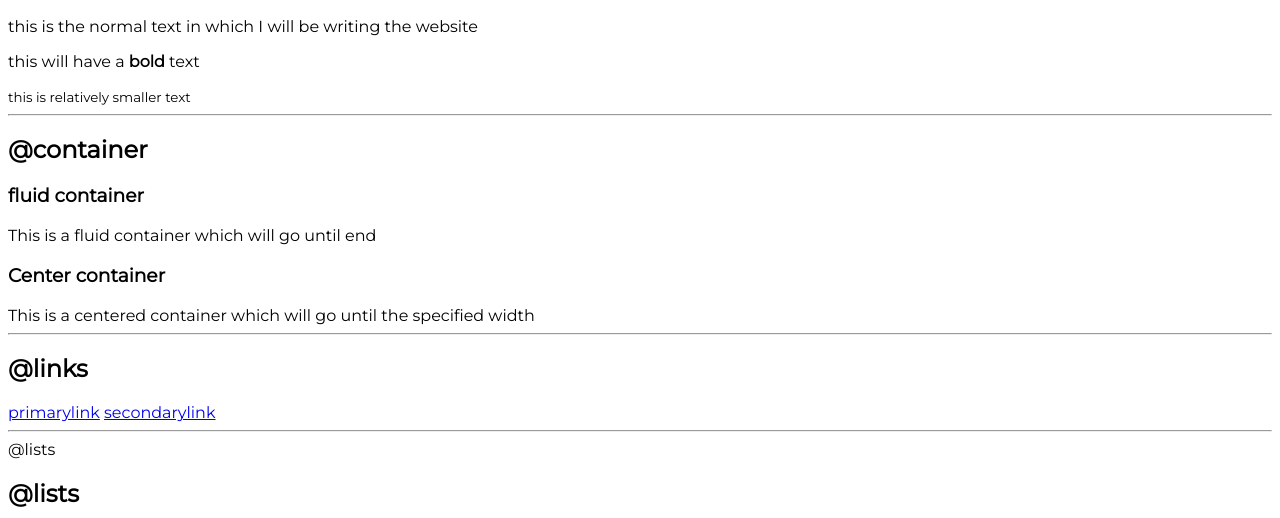
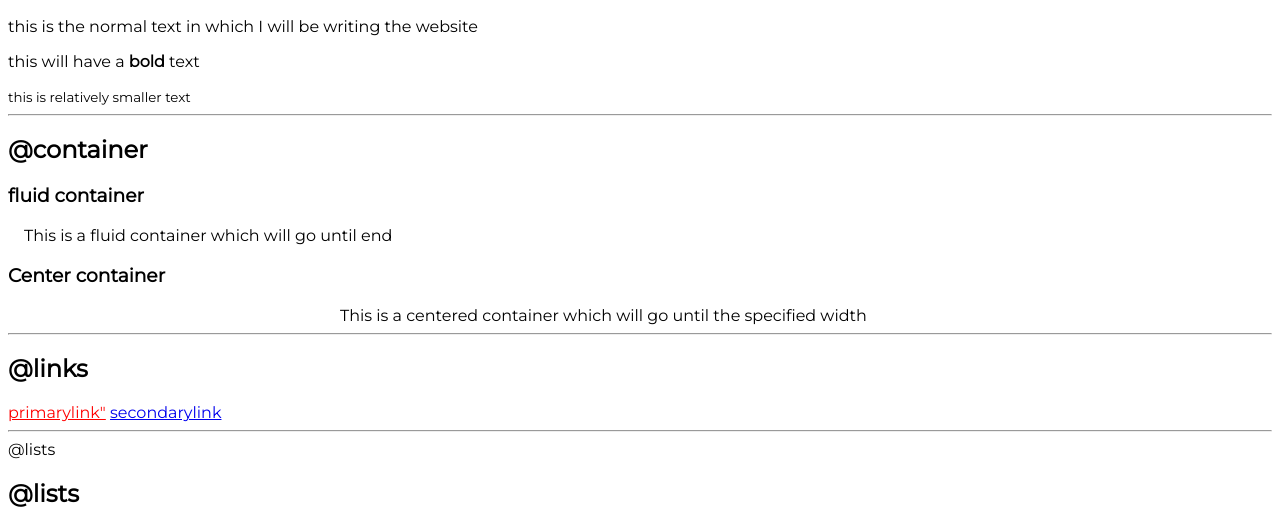
Before and after one commit to PrashantSomaniIIMI/HTML-CSS, a plain HTML site: page index.html in a window 1280 px wide. Shown: the part 282-800 px from the top of the page. Drawn offline with Linux system fonts and the light colour scheme.

Commit message:
CSS starting

```diff
--- a/index.html
+++ b/index.html
@@ -21,12 +21,12 @@
     <hr >
     <h2>@container</h2>
     <h3>fluid container</h3>
-    <div>This is a fluid container which will go until end</div>
+    <div class="container">This is a fluid container which will go until end</div>
     <h3>Center container</h3>
-    <div>This is a centered container which will go until the specified width</div>
+    <div class="container container-center">This is a centered container which will go until the specified width</div>
     <hr >
     <h2>@links</h2>
-    <a href="/">primarylink</a>
+    <a class="primary-link" href="/">primarylink"</a>
     <a href="/">secondarylink</a>
     <hr >
     @lists
--- a/style.css
+++ b/style.css
@@ -1,2 +1,12 @@
 @import url('https://fonts.googleapis.com/css2?family=Montserrat&display=swap');
 body{font-family: 'Montserrat', sans-serif;}
+:root {--primary-color: red;}
+/**container**/
+
+.container{padding-left: 1rem;
+    padding-right: 1rem;
+}
+.container-center{max-width: 600px; margin: auto;
+}
+/**Links**/
+.primary-link {color: var(--primary-color);}
```
